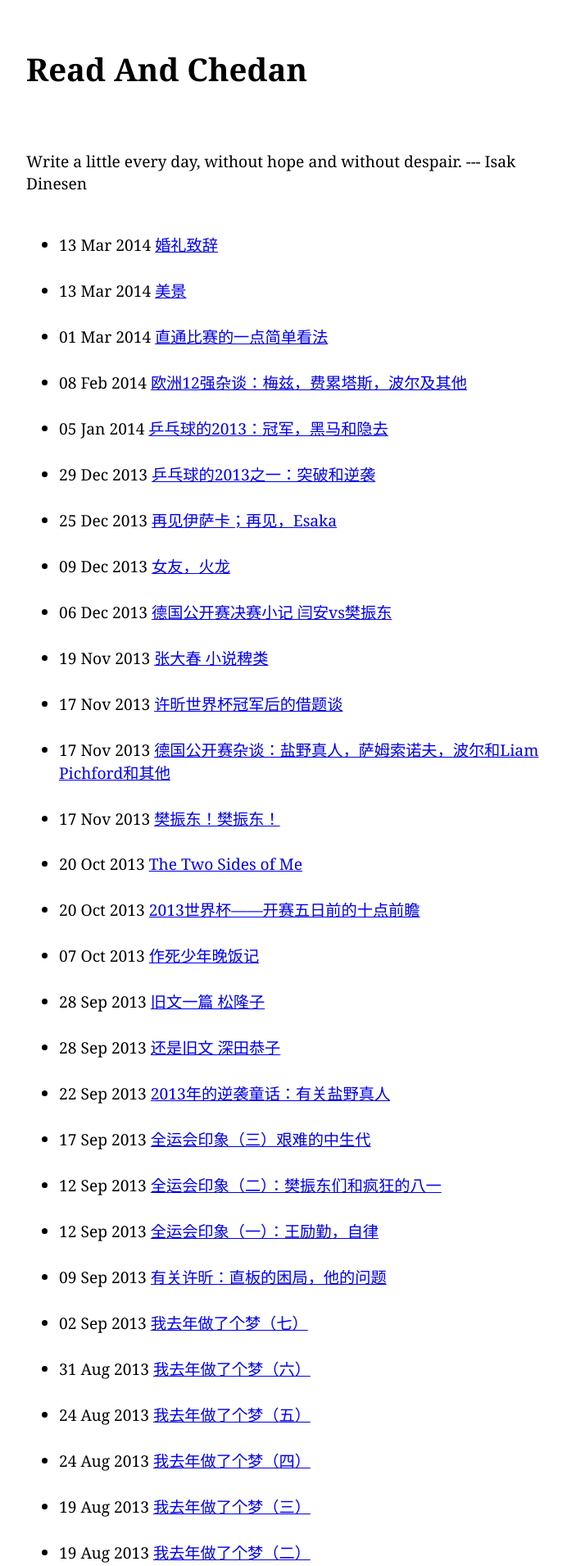
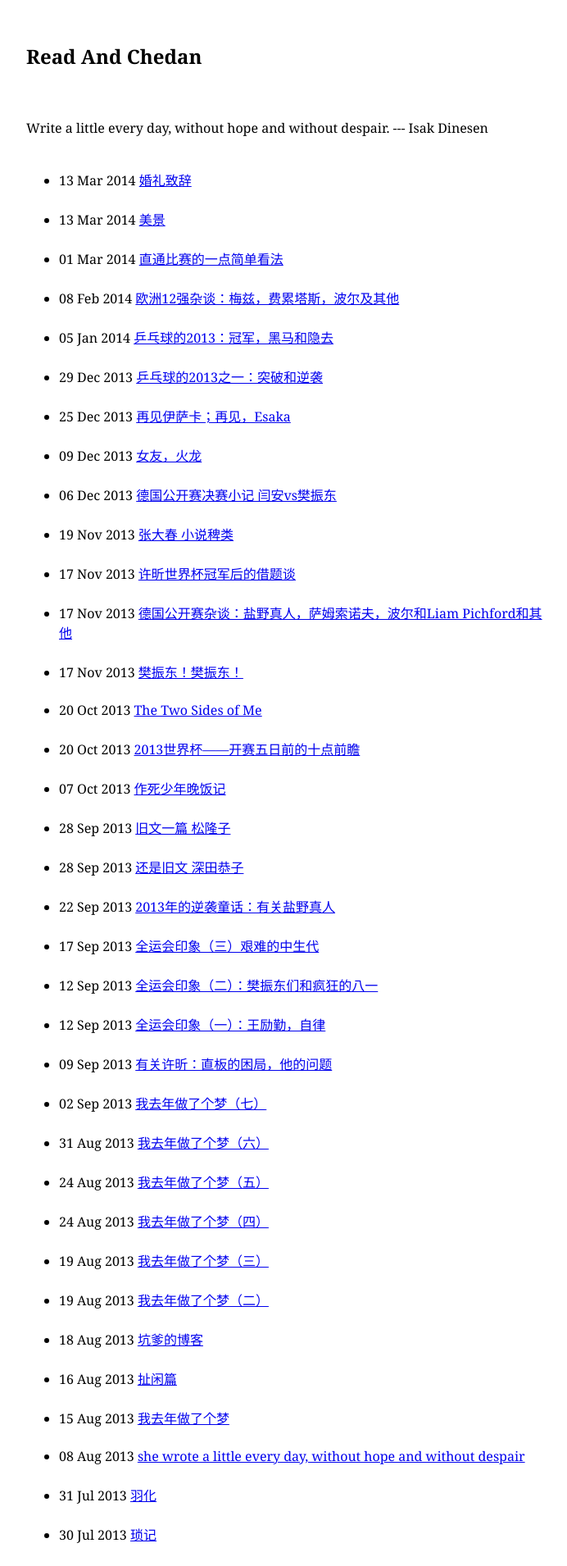
Before and after one commit to readandchedan/readandchedan.github.io, a Jekyll site: the page built from index.html, in a window 1280 px wide. Shown: the top 1910 px of the page at 82% size, without its empty margins (288-980 px from the left). Built offline with Jekyll 4.4.1, drawn with Linux system fonts in a browser that asks for light colours.

Commit message:
New post for 2014-03-27 21:47:50.902901

```diff
--- a/_layouts/default.html
+++ b/_layouts/default.html
@@ -7,7 +7,7 @@
 　　</head>
 　　<body>
         <div id="content">
-            <h1>{{ page.title }}</h1>
+            <h2>{{ page.title }}</h2>
     　　　　<div class="paragraph">{{ content }}</div>
         </div>
 　　</body>
@@ -20,7 +20,7 @@
   margin: 0 auto;
   max-width: 640px;
   font-family: "Microsoft YaHei", "Crimson Text", "Minion Pro", Georgia, Times;
-  font-size: 1.2em;
+  /*font-size: 1.2em;*/
 }
 
 footer {
```
